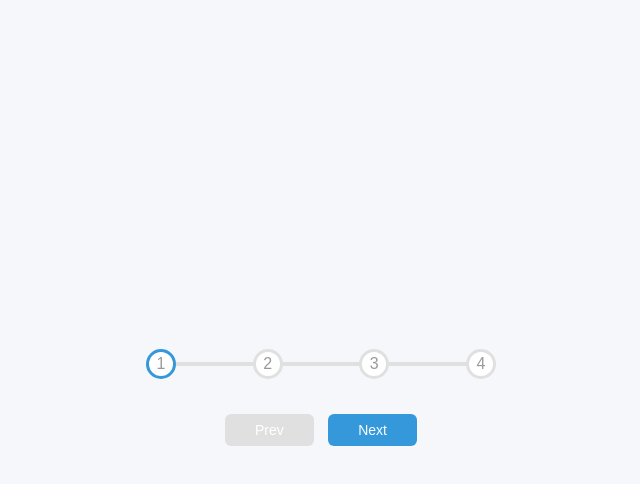
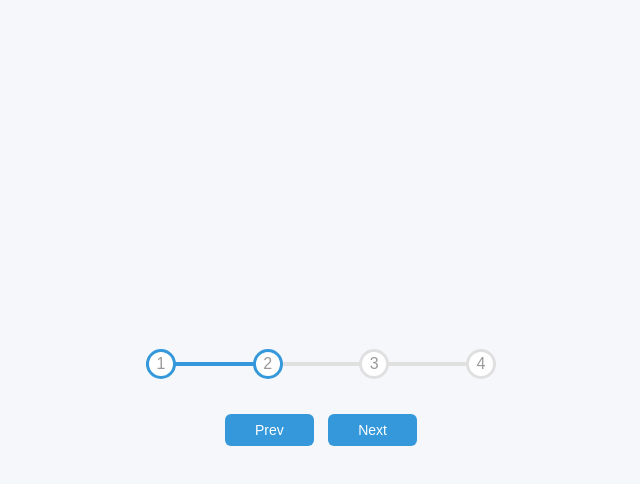
Before and after one commit to Presho99/progress-steps-js, a plain HTML site: page index.html in a window 1280 px wide. Both pictures are taken after a click on the button "Next". Shown: the whole page, without its empty margins (319-959 px from the left). Drawn offline with Linux system fonts and the light colour scheme; a web font is replaced by a local one.

Commit message:
create update function

```diff
--- a/index.html
+++ b/index.html
@@ -12,7 +12,7 @@
     <div class="container">
         <div class="progress-container">
             <div class="progress" id="progress"></div>
-                <div class="circle active">1</div>
+                <div class="circle ">1</div>
                 <div class="circle">2</div>
                 <div class="circle">3</div>
                 <div class="circle">4</div>
--- a/script.js
+++ b/script.js
@@ -11,6 +11,7 @@ next.addEventListener('click', () => {
     if(currentActive > circles.length){
         currentActive = circles.length
     }
+    update()
 })
 
 prev.addEventListener('click', () => {
@@ -19,4 +20,28 @@ prev.addEventListener('click', () => {
     if(currentActive < 1){
         currentActive = 1
     }
+    update()
 })
+
+function update() {
+    circles.forEach((circle, idx) => {
+        if(idx < currentActive){
+            circle.classList.add('active')
+        }else {
+            circle.classList.remove('active')
+        }
+    })
+
+    const actives = document.querySelectorAll('.active')
+    progress.style.width = (actives.length - 1) / (circles.length - 1) * 100 + '%'
+
+    if(currentActive === 1){
+        prev.disabled = true
+    }else if (currentActive === circles.length){
+        next.disabled = true
+    }else {
+        prev.disabled = false
+        next.disabled = false
+    }
+
+}
```
